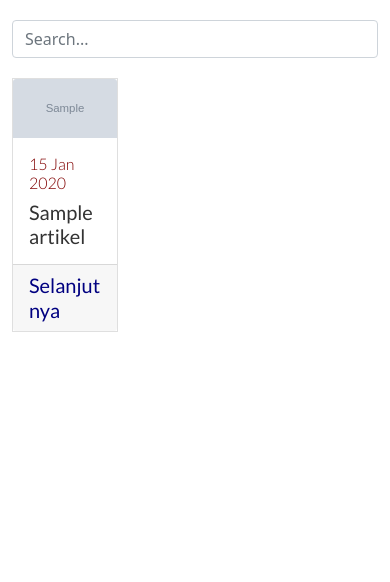
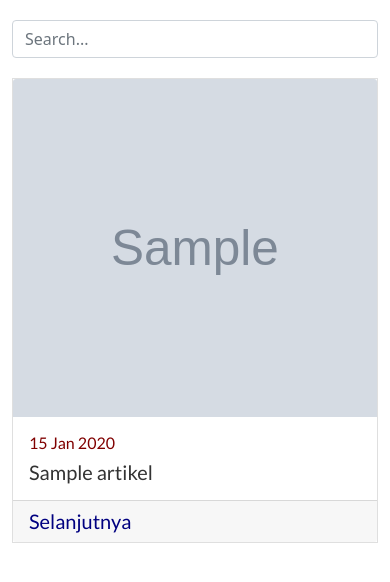
Before and after one commit to rayrayray15/tugas-tengah-semester-pbp, a Django app: page /artikel/ in a window 390 px wide. Shown: the part 92-674 px from the top of the page. Run offline with Django 3.2, Linux system fonts and the light colour scheme; tables that the repository leaves empty hold one stand-in row (values such as "Sample post"); grey boxes marked "Sample" are stand-in pictures.

Commit message:
Add responsiveness to the article page

```diff
--- a/artikel/static/style_article_list.css
+++ b/artikel/static/css/style_article_list.css
@@ -2,11 +2,12 @@
     margin-top: 20px;
     margin-bottom: 10px;
     border-radius: 0 !important;
+    width: 23rem;
 }
 
 .card-img-top {
     width: 100%;
-    height: 15vw;
+    height: 40vh;
     object-fit: cover;
 }
 
@@ -25,7 +26,7 @@
 }
 
 .date {
-    font-weight: 300;
+    font-weight: 400;
     color:#800000;
 }
 
--- a/artikel/templates/artikel_list.html
+++ b/artikel/templates/artikel_list.html
@@ -7,8 +7,8 @@
 	<meta charset="utf-8">
     <meta name="viewport" content="width=device-width, initial-scale=1">
     <title>Artikel | vaksinfo</title>
-    <link rel="stylesheet" type="text/css" href="{% static 'style.css' %}">
-    <link rel="stylesheet" type="text/css" href="{% static 'style_article_list.css' %}">
+    <link rel="stylesheet" type="text/css" href="{% static 'style.css' %}" rel="stylesheet">
+    <link rel="stylesheet" type="text/css" href="{% static 'css/style_article_list.css' %}" rel="stylesheet">
     <link href="https://cdn.jsdelivr.net/npm/bootstrap@5.1.3/dist/css/bootstrap.min.css" rel="stylesheet"
         integrity="sha384-1BmE4kWBq78iYhFldvKuhfTAU6auU8tT94WrHftjDbrCEXSU1oBoqyl2QvZ6jIW3" crossorigin="anonymous">
     <script src="https://ajax.googleapis.com/ajax/libs/jquery/3.5.1/jquery.min.js"></script>
@@ -80,7 +80,7 @@
         <div class="row">
             {% if object_list %}
             {% for artikel in object_list %}
-            <div class="col-4 d-flex">
+            <div class="col-md-4 col-sm-6 d-flex justify-content-center">
                 <div class="card">
 
                     <a href="{{ artikel.slug }}"><img class="card-img-top embed-responsive-item"
```
